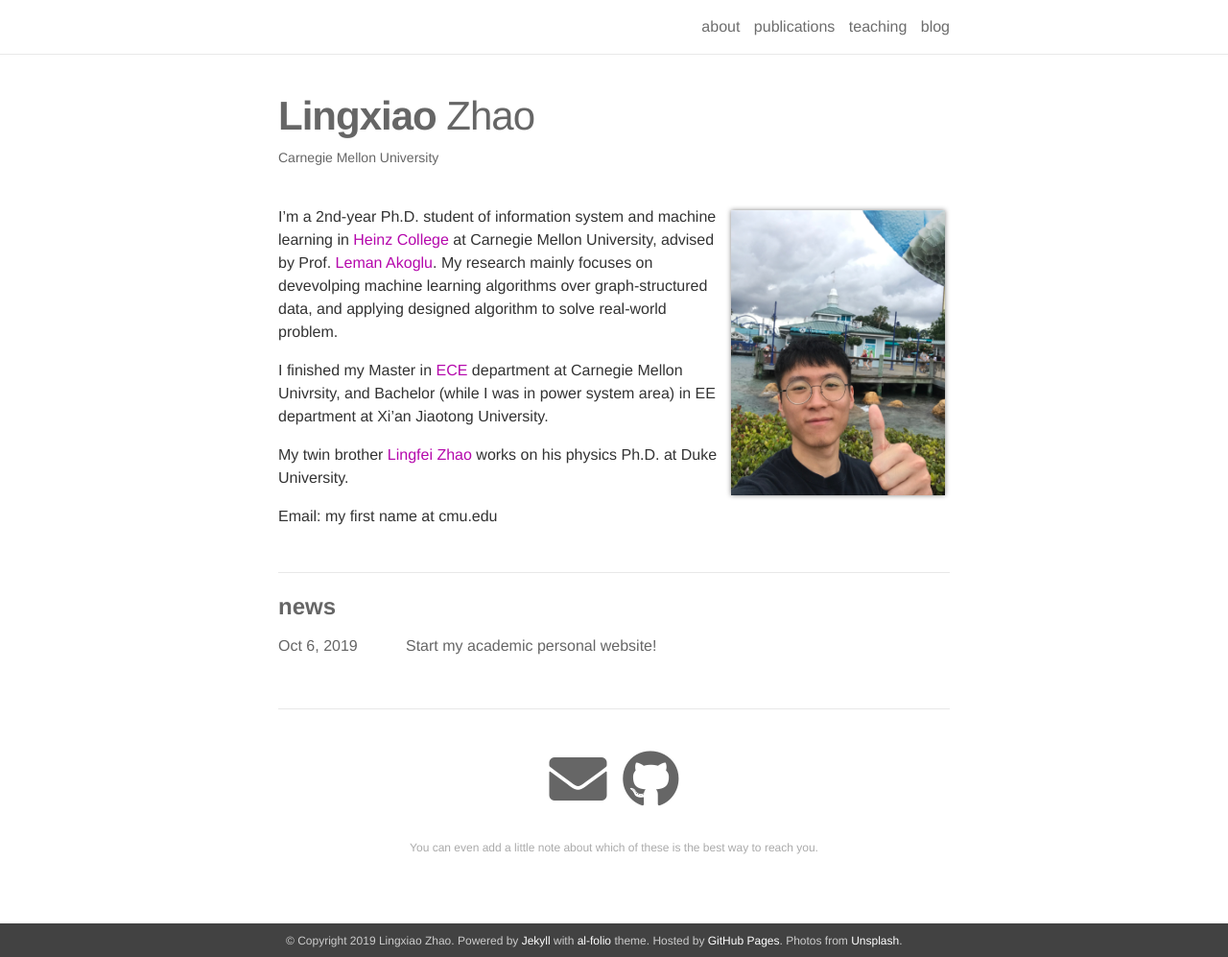
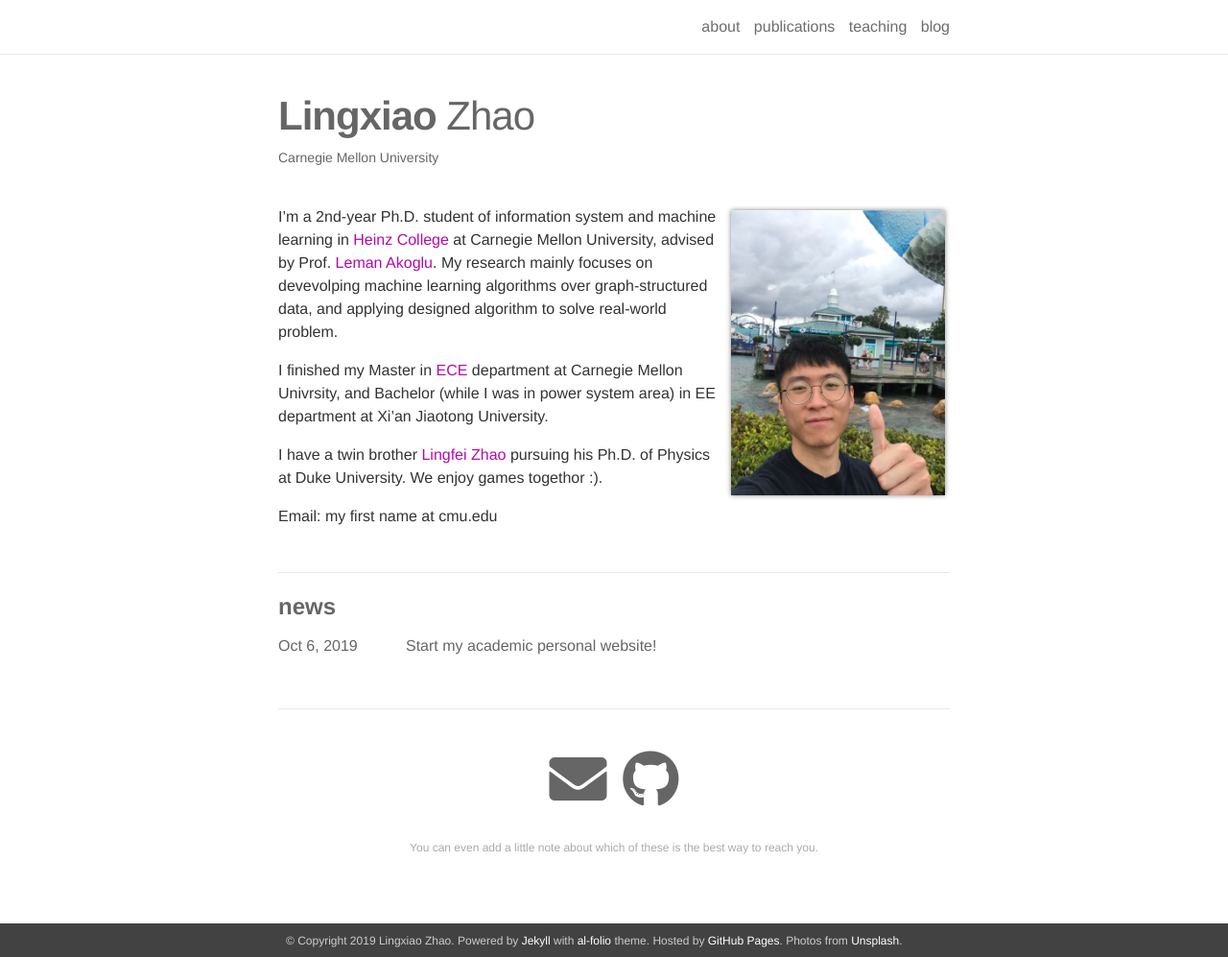
Before and after one commit to LingxiaoShawn/LingxiaoShawn.github.io, a Jekyll site: the page built from _pages/about.md, in a window 1280 px wide and 997 px high. Shown: the whole window at 96% size. Built offline with Jekyll 4.4.1, drawn with Linux system fonts in a browser that asks for light colours; nearby versions of some CDN libraries.

Commit message:
revise aboutme

```diff
--- a/_pages/about.md
+++ b/_pages/about.md
@@ -15,6 +15,6 @@ I'm a 2nd-year Ph.D. student of information system and machine learning in [Hein
 
 I finished my Master in [ECE](https://www.ece.cmu.edu/) department at Carnegie Mellon Univrsity, and Bachelor (while I was in power system area) in EE department at Xi'an Jiaotong University.
 
-My twin brother [Lingfei Zhao](https://phy.duke.edu/people/lingfei-zhao) works on his physics Ph.D. at Duke University.
+I have a twin brother [Lingfei Zhao](https://phy.duke.edu/people/lingfei-zhao) pursuing his Ph.D. of Physics at Duke University. We enjoy games togethor :).
 
 Email: my first name at cmu.edu
```
